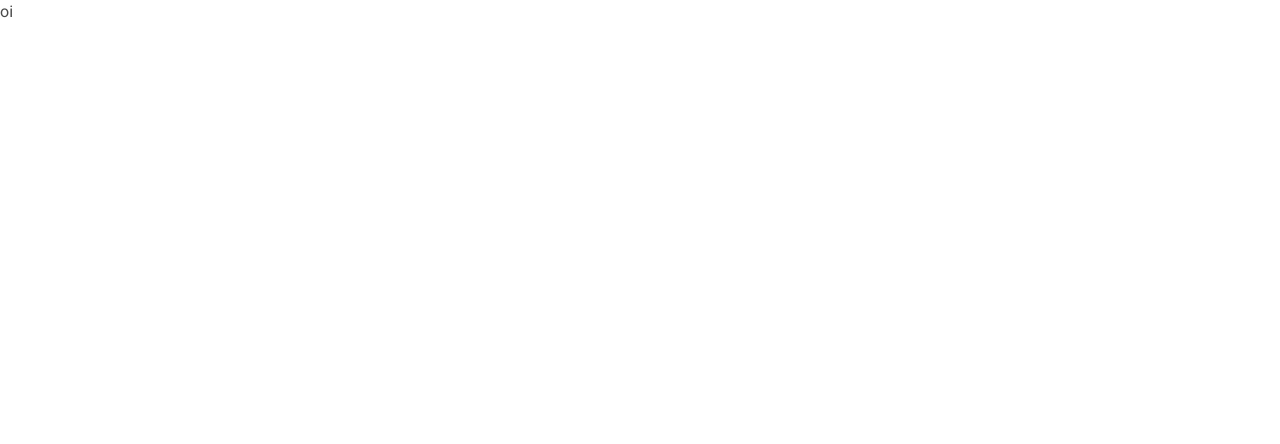
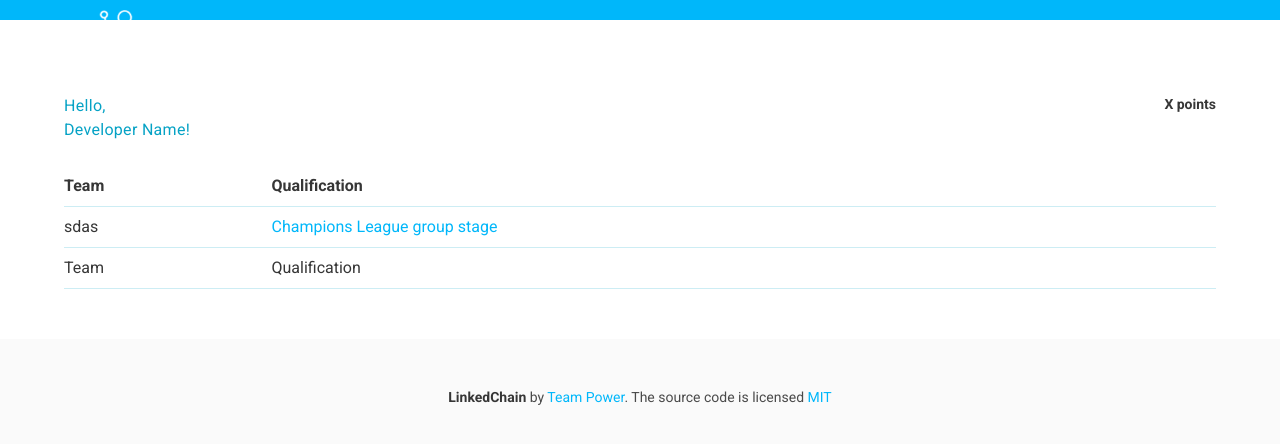
Before and after one commit to jodufra/linkedchain, an Angular app: page /dashboard in a window 1280 px wide. Shown: the top 444 px of the page. Built offline with nearby package versions, Linux system fonts and the light colour scheme.

Commit message:
account layout

```diff
--- a/src/app/dashboard/dashboard.component.css
+++ b/src/app/dashboard/dashboard.component.css
@@ -0,0 +1,14 @@
+.breadcrumb{padding: 10px 0;}
+.breadcrumb .logo{max-width: 150px;}
+.breadcrumb ul{margin: 10px 0;}
+.breadcrumb ul> li > a{color: white; transition: 0.5s;}
+.breadcrumb ul> li > a:hover{transition: 0.3s; color: #05A2C5;}
+.breadcrumb ul> li.is-active{color: white; font-weight: 700;}
+.breadcrumb ul> li + li::before{color: white; margin-right: 10px;}
+
+.account-dashboard .name{letter-spacing: 0.3px; color: #05A2C5; font-size: 16px; line-height:16px;}
+.account-dashboard .table{width: 100%;}
+.account-dashboard .table td, .account-dashboard .table th{border:0; border-bottom:1px solid rgba(5, 165, 197, 0.2); padding-left:0;}
+.account-dashboard .table tr:hover {
+    background-color:rgba(5, 165, 197, 0.05);
+}
--- a/src/app/dashboard/dashboard.component.html
+++ b/src/app/dashboard/dashboard.component.html
@@ -1 +1,55 @@
-oi
+<nav class="breadcrumb bgBlue" aria-label="breadcrumbs">
+    <div class="container">
+        <a href="#" class="is-pulled-left is-inline-flex logo"><img src="assets/images/logotipo-white.png" alt="linkedChain"></a>
+        <ul class="is-pulled-right is-inline-flex">
+            <li><a href="#">Certificates</a></li>
+            <li class="is-active">Account</li>
+        </ul>
+    </div>
+</nav>
+<section class="account-dashboard generalSection">
+    <div class="container">
+        <div class="columns">
+            <div class="column is-three-quarters">
+                <span class="name">Hello,<br>Developer Name!</span>
+            </div>
+            <div class="column has-text-right">
+                <p class=""><strong>X points</strong></p>
+            </div>
+        </div>
+
+        <table class="table">
+            <thead>
+                <tr>
+                    <th>Team</th>
+                    <th>Qualification</th>
+                </tr>
+            </thead>
+
+            <tbody>
+                <tr>
+                    <td>sdas</td>
+                    <td><a href="https://en.wikipedia.org/wiki/2016%E2%80%9317_UEFA_Champions_League#Group_stage" title="2016–17 UEFA Champions League">Champions League group stage</a></td>
+                </tr>
+
+            </tbody>
+            <tfoot>
+                <tr>
+                    <td>Team</td>
+                    <td>Qualification</td>
+                </tr>
+            </tfoot>
+        </table>
+    </div>
+</section>
+
+<footer class="footer">
+    <div class="container">
+        <div class=" has-text-centered">
+            <p>
+                <strong>LinkedChain</strong> by <a href="http://jgthms.com">Team Power</a>. The source code is licensed
+                <a href="http://opensource.org/licenses/mit-license.php">MIT</a>
+            </p>
+        </div>
+    </div>
+</footer>
--- a/src/styles.css
+++ b/src/styles.css
@@ -1,5 +1,12 @@
 /* You can add global styles to this file, and also import other style files */
 body{font-family: 'Roboto', sans-serif;}
+body a {
+    color: #00b7fa;
+}
+/* helpers */
+body .generalSection{padding:50px 0;}
+
+/* heddings*/
 body h1, body h2,body h3, body h4 {font-weight: 700;}
 body h1{font-size: 48px; }
 body h2{font-size: 42px;}
@@ -7,7 +14,13 @@ body h3{font-size: 36px;}
 body h4{font-size: 28px;}
 body h5{font-size: 28px;}
 body p{font-size: 14px; font-weight: 400;}
+body p strong{font-weight: 700;}
 
+/* Colors */
+body .bgDarkBlue{background-color:#0f6691; }
+body .bgBlue{background-color:#00b7fa; }
+
+/* styling */
 .button{ font-weight: 300; font-family: 'Roboto', sans-serif; letter-spacing: 2px; border-radius: 2px; transition: 0.3s; }
 .button.is-primary{background-color:#00b7fa;}
 .button.is-primary:hover{background-color:#0f6691; transition: 0.3s;}
```
Also changed, not shown: src/assets/images/logotipo-white.png (added).
